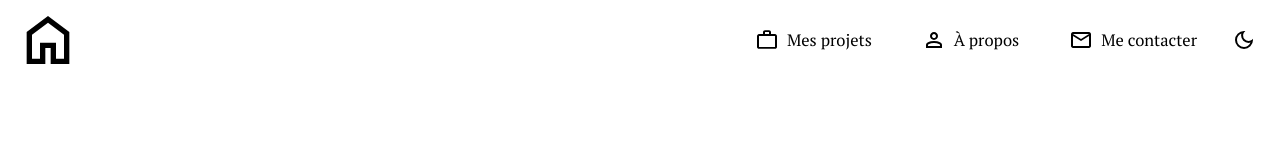
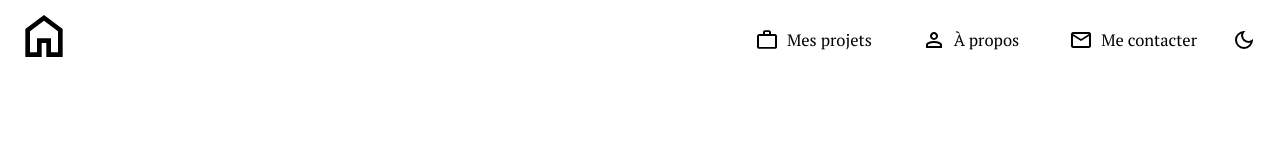
Before and after one commit to elaneg/portfolio_pro, a Vue app: page / in a window 1280 px wide. Shown: the top 160 px of the page. Built offline with nearby package versions, Linux system fonts and the light colour scheme.

Commit message:
fix/placementElements : correction logo home

```diff
--- a/src/App.vue
+++ b/src/App.vue
@@ -84,7 +84,8 @@ body {
 
 .logo-svg {
     margin-left: 1vh;
-    width: 8vh;
+    padding-bottom: 1vh;
+    width: 7vh;
     height: auto;
     display: block;
     transition: background-color 0.3s ease, color 0.3s ease, background-size .5s;
@@ -98,7 +99,8 @@ body {
 
 .logo-svg-dark {
     margin-left: 1vh;
-    width: 8vh;
+    padding-bottom: 1vh;
+    width: 7vh;
     height: auto;
     display: block;
     transition: background-color 0.3s ease, color 0.3s ease, background-size .5s;
```
